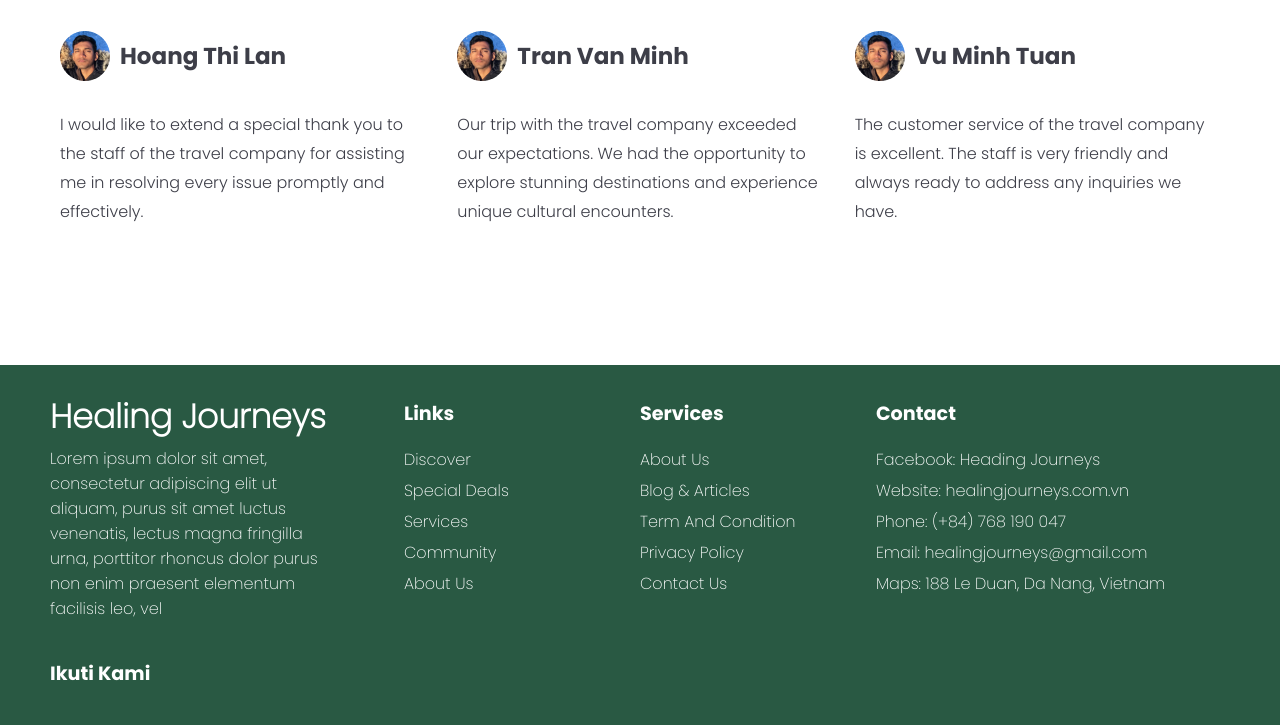
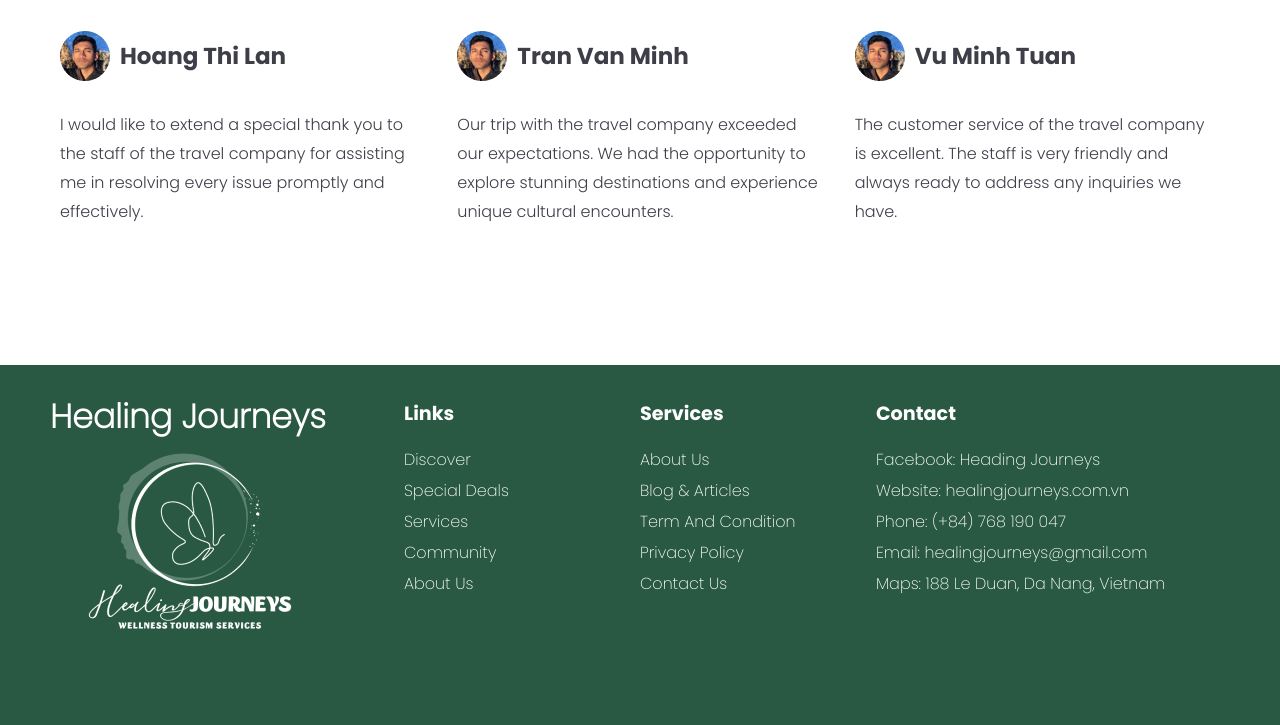
Before and after one commit to tranleminhhoang2410/Healing-Journeys, a website built with Parcel: page src/pages/index.html in a window 1280 px wide. Shown: the part 2753-3478 px from the top of the page. Built offline with nearby package versions, Linux system fonts and the light colour scheme.

Commit message:
update ui for footer

```diff
--- a/src/components/footer.html
+++ b/src/components/footer.html
@@ -3,11 +3,7 @@
         <div class="info">
             <div class="info-column">
                 <h1 class="info-column-heading large">healing journeys</h1>
-                <p class="info-column-description">
-                    Lorem ipsum dolor sit amet, consectetur adipiscing elit ut aliquam, purus sit amet luctus venenatis,
-                    lectus magna fringilla urna, porttitor rhoncus dolor purus non enim praesent elementum facilisis
-                    leo, vel
-                </p>
+                <img width="280px" height="212px" src="../assets/images/logo-footer.png" alt="logo">
             </div>
             <div class="info-column">
                 <h3 class="info-column-heading small">links</h3>
@@ -71,7 +67,6 @@
             </div>
         </div>
         <div class="author">
-            <h3 class="author-name">ikuti kami</h3>
             <ul class="author-social-list">
                 <li class="author-social-item instagram"></li>
                 <li class="author-social-item facebook"></li>
```
Also changed, not shown: src/assets/images/logo-footer.png (added).
